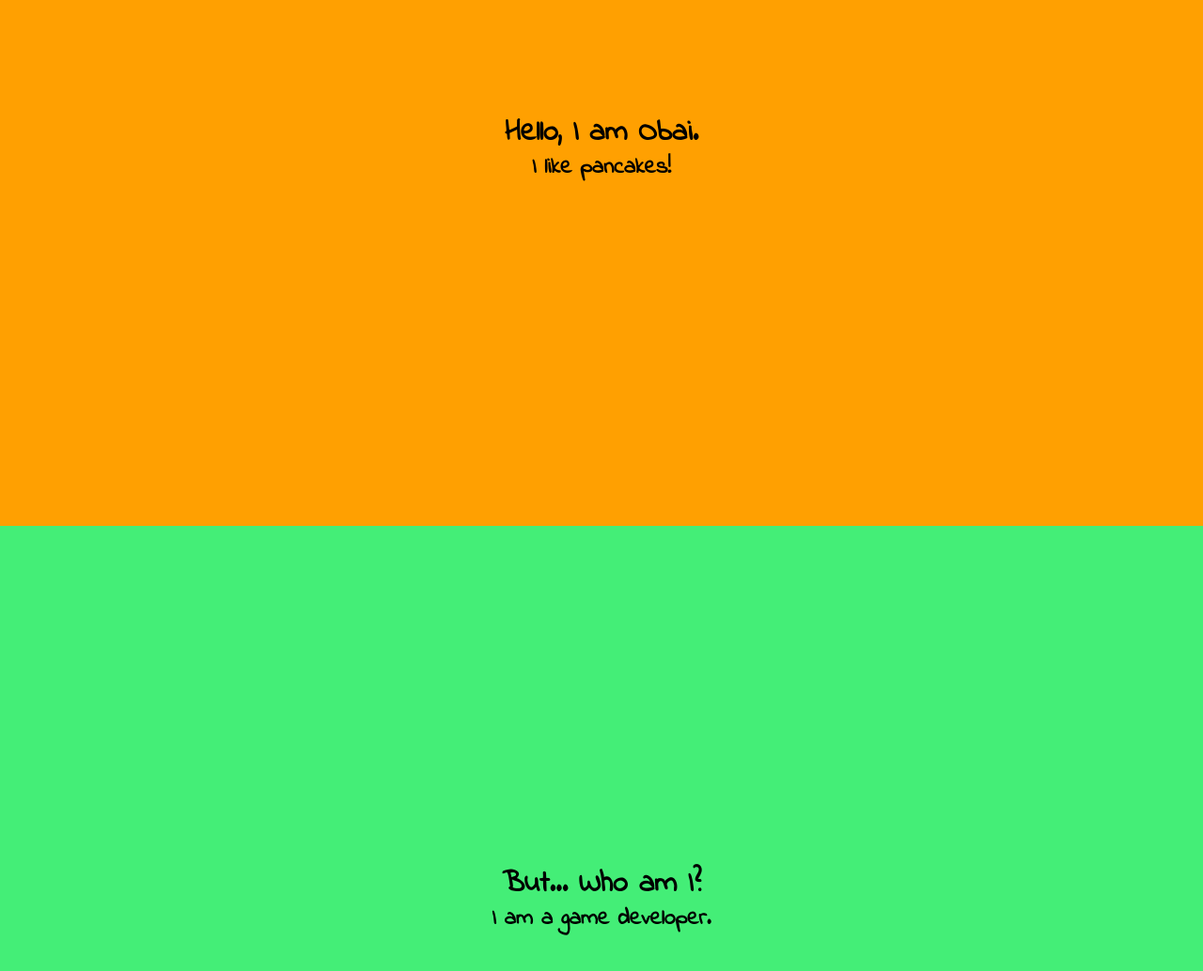
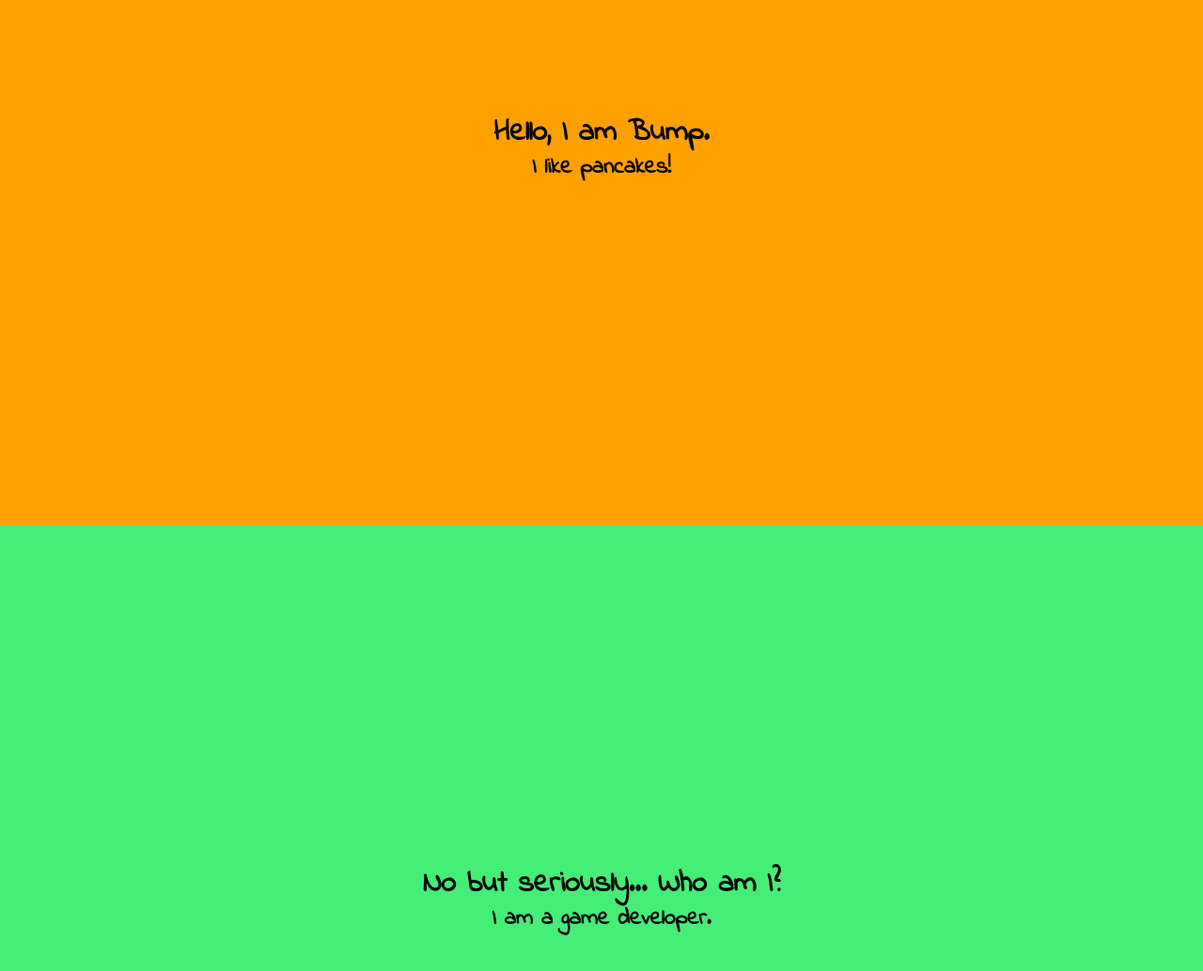
Before and after one commit to Bump-Dev/bump-dev.github.io, a plain HTML site: page index.html in a window 1280 px wide. Shown: the part 240-1274 px from the top of the page at 94% size. Drawn offline with Linux system fonts and the light colour scheme.

Commit message:
Update index.html

```diff
--- a/index.html
+++ b/index.html
@@ -12,14 +12,14 @@
 <body>
     <div class="flexbox" style="background-color: #ffa001;">
         <div class="textbox">
-            <h1>Hello, I am Obai.</h1>
+            <h1>Hello, I am Bump.</h1>
             <h2>I like pancakes!</h2>
         </div>
     </div>
 
     <div class="flexbox" style="background-color: #44ee77;">
         <div class="textbox">
-            <h1>But... Who am I?</h1>
+            <h1>No but seriously... Who am I?</h1>
             <h2>I am a game developer.</h2>
         </div>
     </div>
```
